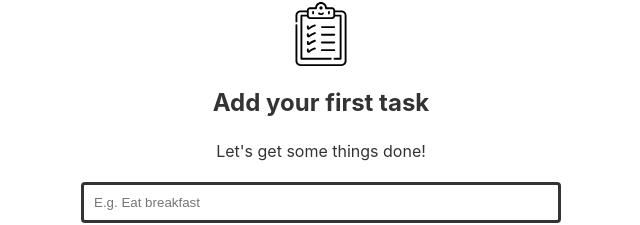
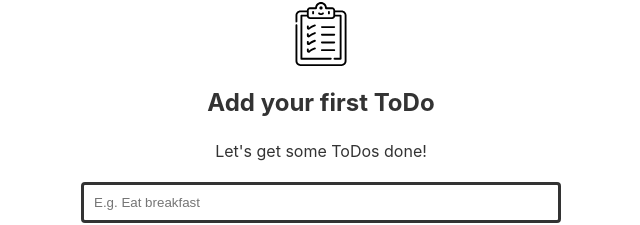
Before and after one commit to kian2attari/cs178, a Svelte app in the folder hw1/todo-app/: page / in a window 1280 px wide. Shown: the part 239-464 px from the top of the page, without its empty margins (319-959 px from the left). Built offline with nearby package versions, Linux system fonts and the light colour scheme.

Commit message:
waay more attribs identified

```diff
--- a/hw1/todo-app/src/App.svelte
+++ b/hw1/todo-app/src/App.svelte
@@ -2,6 +2,7 @@
   // #Component - the todo app itself is a component than can be reused in other projects
   // The app could be broken down into smaller components, but since the app is simple,
   // I've kept it all in one file
+  let appTitle = 'ToDo';
   let todoItems = [];
   let newTodo = '';
 
@@ -15,7 +16,7 @@
       id: Date.now(),
     };
 
-    // #Reactive
+    // #ReactiveDeclaration
     // Because Svelte's reactivity is based on assignments, using array methods like
     // .push() and .splice() won't automatically trigger updates
     // We use the spread operator and reassignment below to trigger the update and take advantage of
@@ -28,21 +29,28 @@
 <main>
   <!-- This code just outlines the basic structure/layout and style of the app component (HTML/CSS) -->
   <div class="container">
-    <h1 class="app-title">ToDo!</h1>
+    <!-- #text-exp -->
+    <!-- The "Tasks" could just be called whatever the app name is -->
+    <!-- The Text Expressions concept helps reduce repetition -->
+    <h1 class="app-title">{appTitle}!</h1>
     <ul class="todo-list" />
     <div class="empty-state">
       <svg class="checklist-icon"><use href="#checklist-icon" /></svg>
       <!-- This should only appear when there are no entries -->
-      <h2 class="empty-state__title">Add your first task</h2>
-      <p class="empty-state__description">Let's get some things done!</p>
+      <!-- #text-exp -->
+      <h2 class="empty-state__title">Add your first {appTitle}</h2>
+      <!-- #text-exp -->
+      <p class="empty-state__description">Let's get some {appTitle}s done!</p>
     </div>
     <!-- #EventHandler Specifies the function that should run on the submit event with addTodo() as the handler  -->
     <form on:submit|preventDefault={addTodo}>
       <!-- #Binding We bind the prop value to the reactive variable newTodo -->
+      <!-- #text-exp in the value attribute's value  -->
+      <!-- #Attributes (ex. value attribute) -->
       <input
         class="js-todo-input"
         type="text"
-        aria-label="Add a new task to do"
+        aria-label="Add a new {appTitle}"
         placeholder="E.g. Eat breakfast"
         bind:value={newTodo}
       />
```
